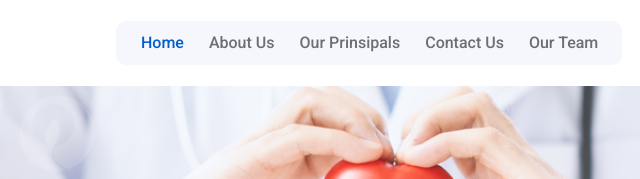
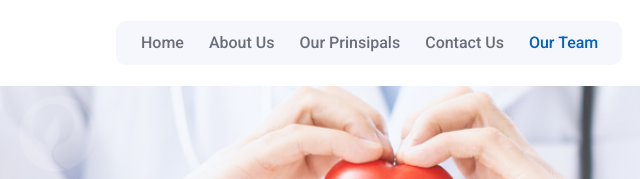
Before and after one commit to hoeruldev123-spec/absmedika, a plain HTML site: page our_team.html in a window 1280 px wide. Shown: the top 179 px of the page, 263-903 px from the left. Drawn offline with nearby package versions, Linux system fonts and the light colour scheme.

Commit message:
perbaikan minor di nav bar untuk pake our team (setup active menu)

```diff
--- a/our_team.html
+++ b/our_team.html
@@ -47,11 +47,11 @@
       </button>
       <div class="collapse navbar-collapse" id="navbarCollapse">
         <div class="navbar-nav mx-auto bg-light rounded pe-4 py-3 py-lg-0">
-          <a href="index.html#" class="nav-item nav-link active">Home</a>
+          <a href="index.html#" class="nav-item nav-link">Home</a>
           <a href="index.html#about" class="nav-item nav-link">About Us</a>
           <a href="index.html#prinsipal" class="nav-item nav-link">Our Prinsipals</a>
           <a href="index.html#contact-us" class="nav-item nav-link">Contact Us</a>
-          <a href="our_team.html" class="nav-item nav-link">Our Team</a>
+          <a href="our_team.html" class="nav-item nav-link active">Our Team</a>
         </div>
       </div>
       <a href="" class="btn btn-primary px-3 d-none d-lg-block">Hubungi Kami</a>
```
Also changed, not shown: index.html (+5 -0 lines).
